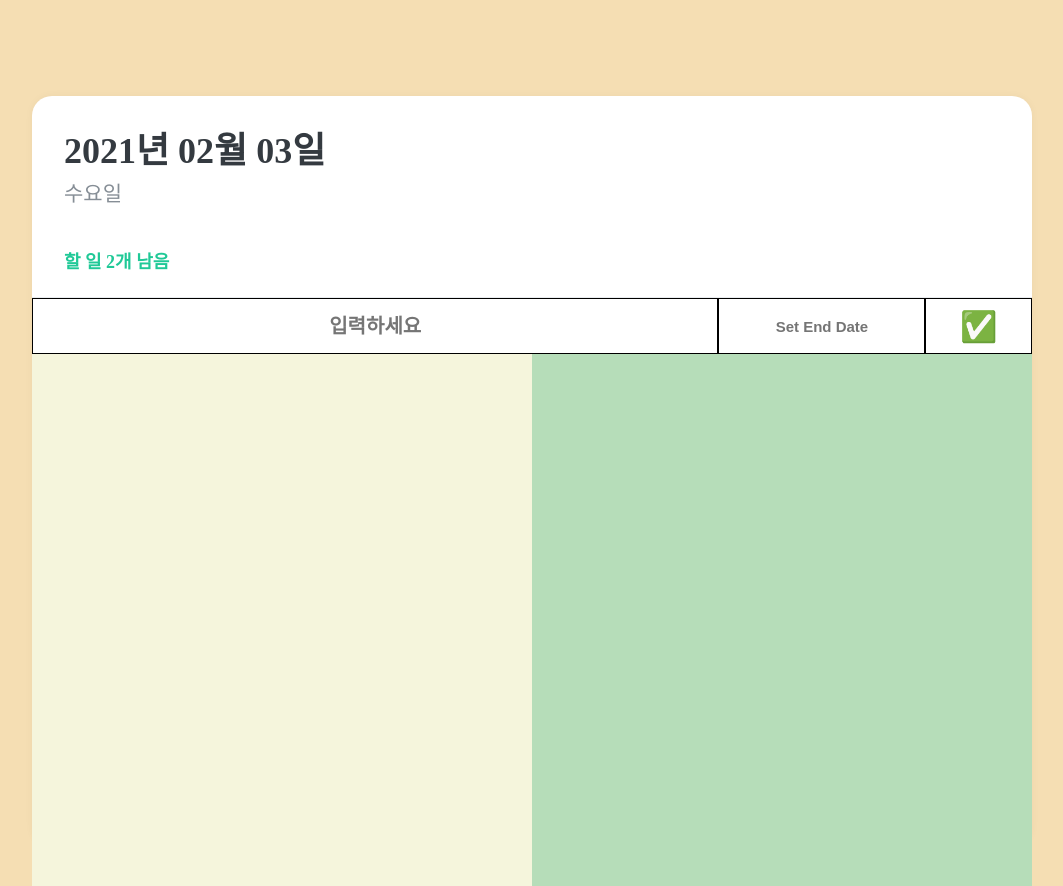
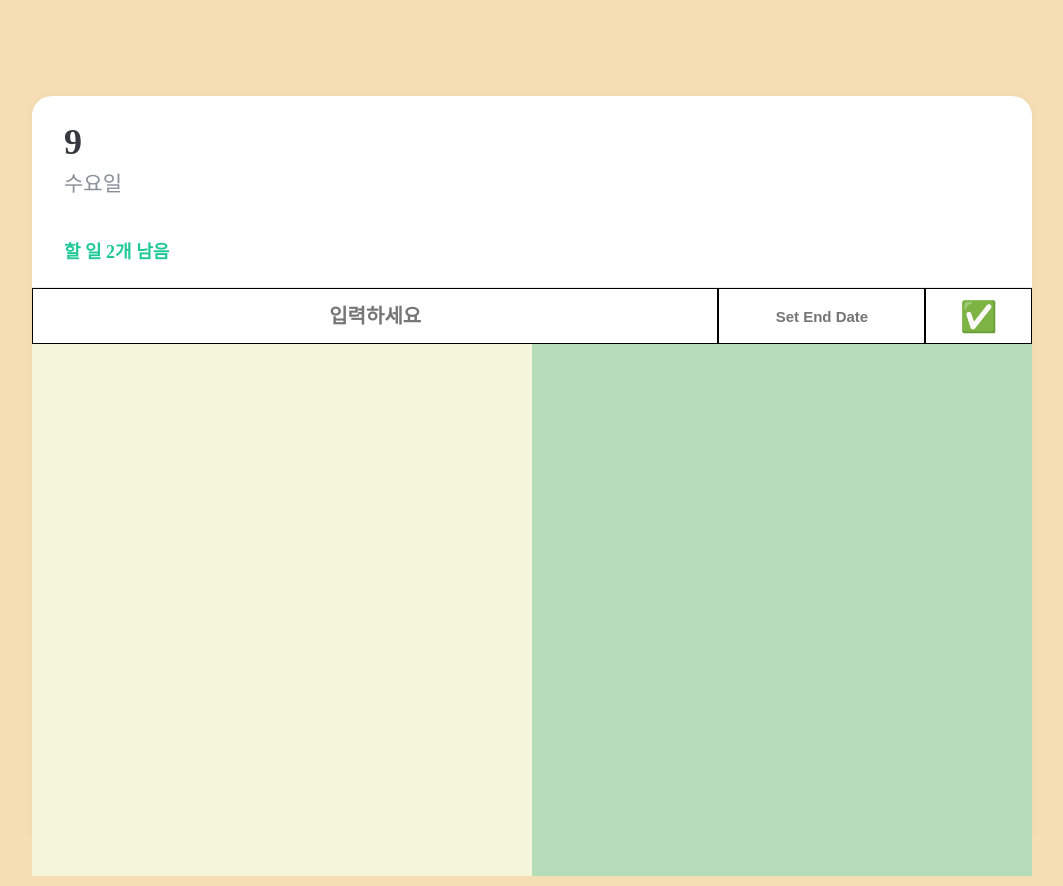
Before and after one commit to moonchop/Todolist, a React (Create React App) app: page / in a window 1280 px wide. Shown: the whole page, without its empty margins (108-1171 px from the left). Built offline with nearby package versions, Linux system fonts and the light colour scheme.

Commit message:
add setInterval-test in Head

```diff
--- a/src/components/head/Head.jsx
+++ b/src/components/head/Head.jsx
@@ -1,11 +1,20 @@
-import React from 'react';
+import {React,useState,useEffect} from 'react';
 import "./head.css"
 
 
 function Head(){
+    const [clock,setClock]=useState([]);
+    const test=()=>{
+        const date=new Date();
+        const day=date.getSeconds();
+        setClock(day);
+    }
+
+
+    setInterval(test,1000)
     return(
         <div className="head">
-            <h1>2021년 02월 03일</h1>
+            <h1> {clock} </h1>
             <div className="day">수요일</div>
             <div className="tasks-left">할 일 2개 남음</div>
         </div>
--- a/src/components/list/List.jsx
+++ b/src/components/list/List.jsx
@@ -3,7 +3,11 @@ import Moment from 'react-moment';
 import 'moment/locale/ko';
 import './list.css'
 import Time from '../time/Time';
+
 function List(props){
+
+
+
     const [text, setText]=useState('');
     const [todo,setTodo]=useState([]);
     const [done,setDone]=useState([]);
@@ -13,14 +17,14 @@ function List(props){
     const endDate=(number)=>{
         if(number!==0) {
             setEnd(number)
-            console.log(number)
+
         }
     }
 
     const num=useRef(1)
     const onChange=(e)=>{
        setText(e.target.value);
-        console.log(text)
+
     }
     //List 추가
     const onAdd=()=>{
@@ -109,7 +113,7 @@ function List(props){
                                     <div className="endDate">마감시한 : {text.date.getYear()+1900}-{text.date.getMonth()+1}-{text.date.getDate()} 까지</div>
                                     <div className='leftDate'>
                                         <div>남은시간 :</div>
-                                        <Moment duration={new Date()} date={(text.date)}></Moment>
+                                        <Moment duration={new Date()} date={text.date}></Moment>(<div>{'접수중'}</div>)
                                     </div>
                                 </div>
                             </li>
```
